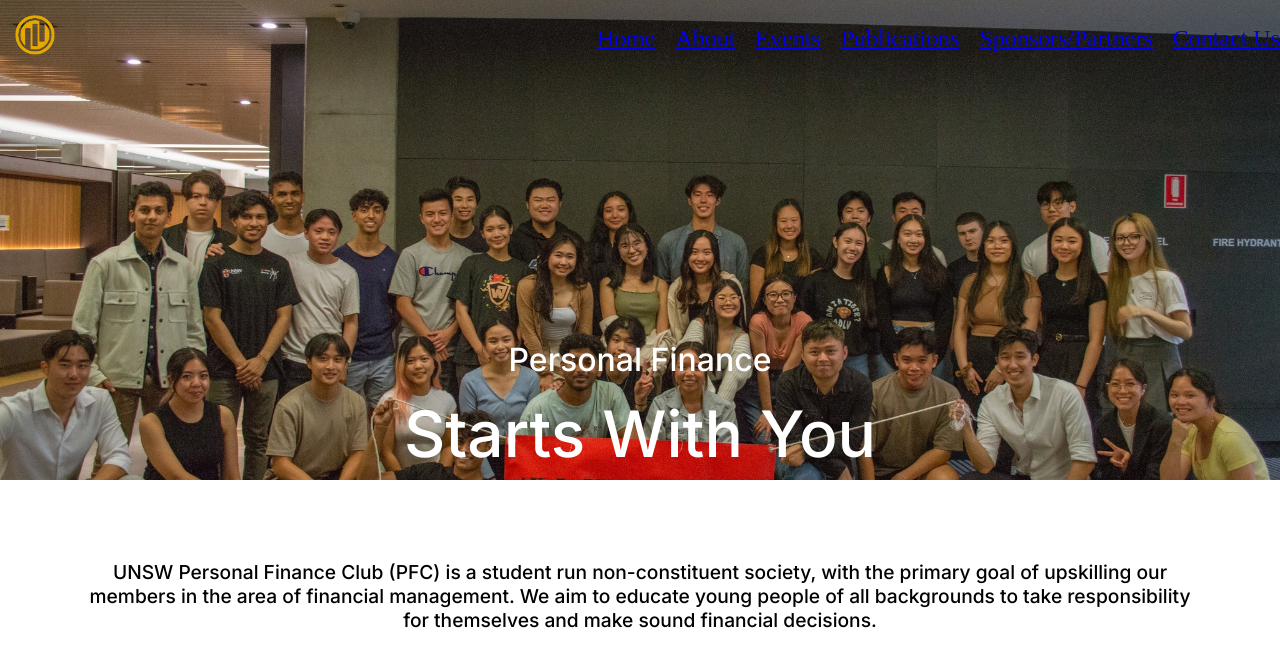
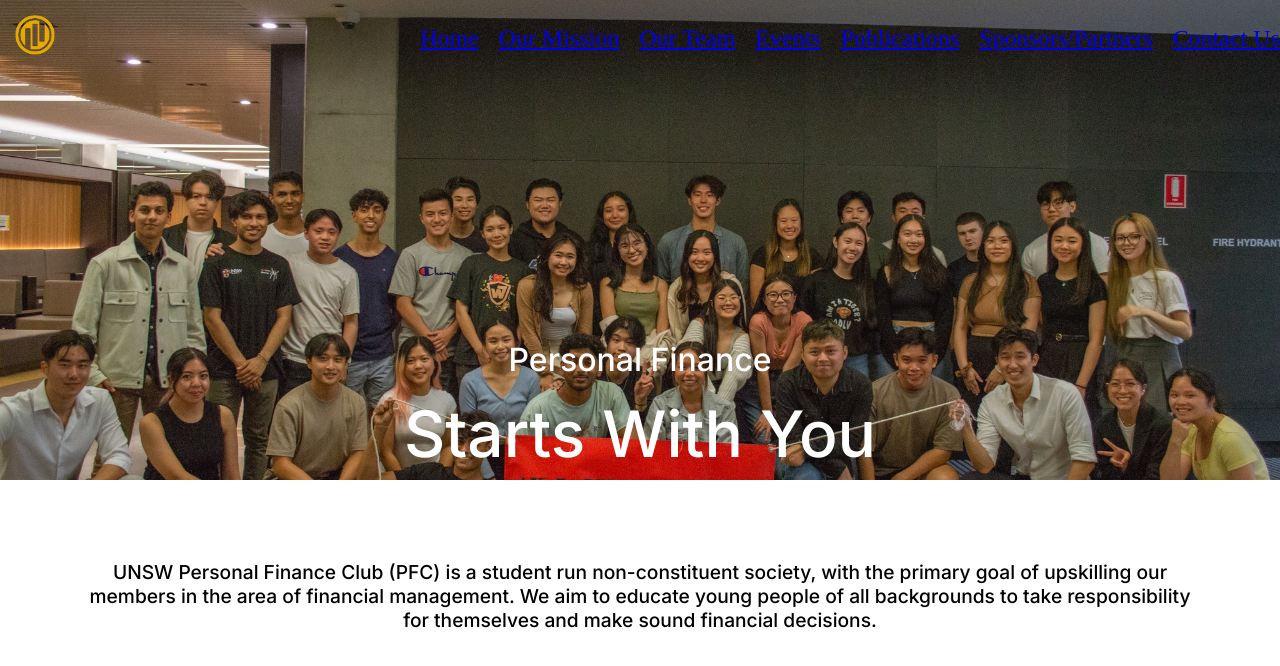
Before and after one commit to UNSWPFC/web, a Next.js app: page / in a window 1280 px wide. Shown: the top 666 px of the page. Built offline with nearby package versions, Linux system fonts and the light colour scheme.

Commit message:
collapsed about navbar into our mission and team

```diff
--- a/components/Navbar/index.tsx
+++ b/components/Navbar/index.tsx
@@ -11,7 +11,8 @@ export default function Navbar () {
         </div>
         <ul>
           <li><Link href="#">Home</Link></li>
-          <li><Link href="/about">About</Link></li>
+          <li><Link href="/ourmission">Our Mission</Link></li>
+          <li><Link href="/ourteam">Our Team</Link></li>
           <li><Link href="/events">Events</Link></li>
           <li><Link href="/publications">Publications</Link></li>
           <li><Link href="/sponsors">Sponsors/Partners</Link></li>
```
